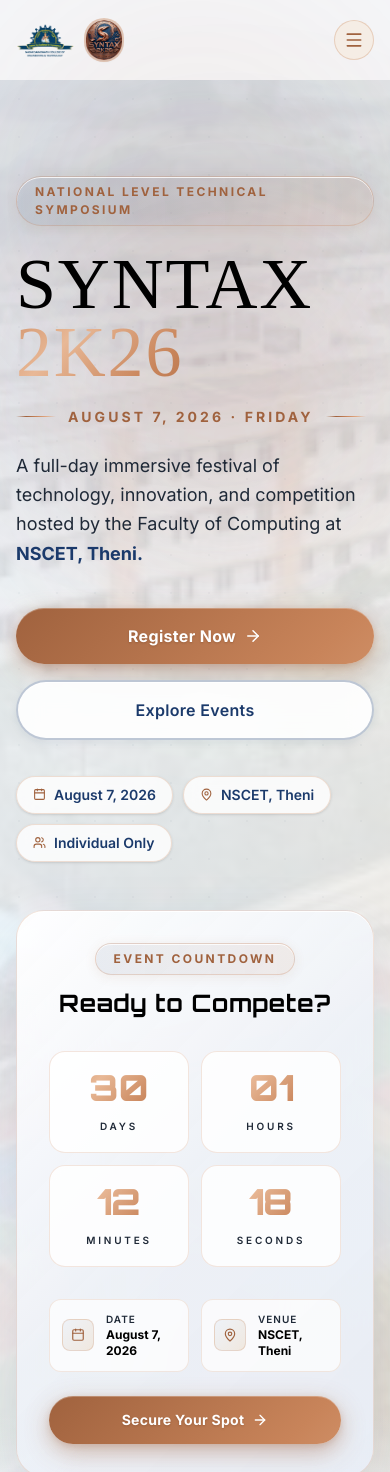
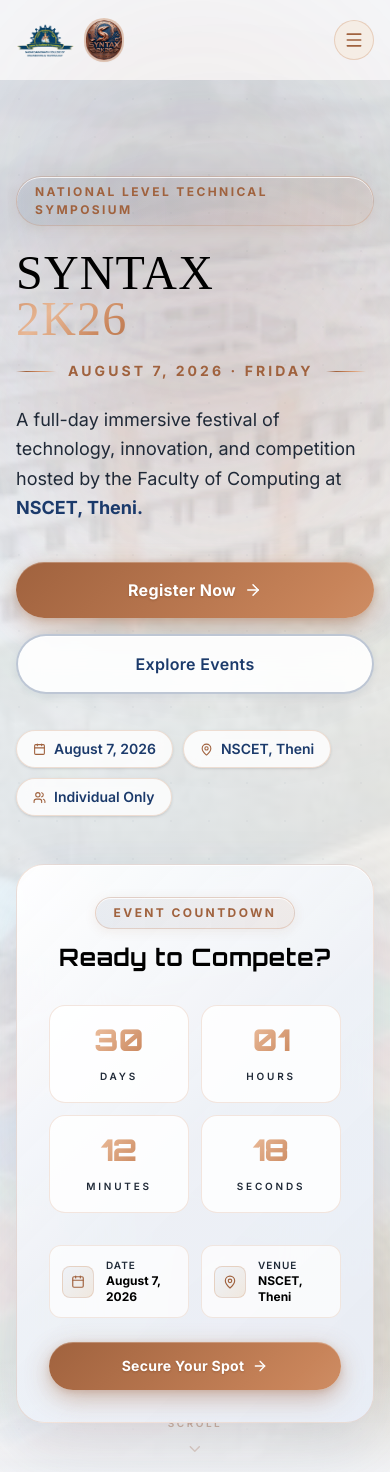
Before and after one commit to sakthisundar-16/nscet-symposium, a React app in the folder frontend/: page / in a window 390 px wide. Shown: the top 1472 px of the page. Built offline with nearby package versions, Linux system fonts and the light colour scheme; the HTML template or start-up script is replaced by a standard one; a web font is replaced by a local one.

Commit message:
Frontend: Fix typography scale for optimal mobile responsiveness

```diff
--- a/frontend/src/pages/Home.tsx
+++ b/frontend/src/pages/Home.tsx
@@ -123,7 +123,7 @@
               <motion.h1
                 initial={{ opacity:0,y:28 }} animate={{ opacity:1,y:0 }}
                 transition={{ delay:0.32, duration:0.8, ease:[0.16,1,0.3,1] }}
-                className="text-7xl lg:text-8xl xl:text-9xl font-bubbly tracking-wide mb-5 leading-[0.95]"
+                className="text-5xl sm:text-7xl lg:text-8xl xl:text-9xl font-bubbly tracking-wide mb-5 leading-[0.95]"
                 style={{ color: '#000000' }}
               >
                 SYNTAX
@@ -177,7 +177,7 @@
                     <div key={unit} className="group">
                       <div className="relative rounded-2xl bg-white/85 border border-[#C8845A]/20 p-4 text-center overflow-hidden transition-all duration-300 group-hover:border-[#C8845A]/50 group-hover:shadow-lg group-hover:shadow-[#C8845A]/15">
                         <div className="absolute inset-0 opacity-0 group-hover:opacity-100 transition-opacity duration-500 animate-shimmer rounded-2xl" />
-                        <p className="text-4xl font-black font-orbitron mb-1 relative z-10 text-gradient-primary tabular-nums">{value}</p>
+                        <p className="text-3xl md:text-4xl font-black font-orbitron mb-1 relative z-10 text-gradient-primary tabular-nums">{value}</p>
                         <span className="text-[10px] uppercase tracking-[0.28em] text-[#1F2937] font-inter relative z-10 font-semibold">{unit}</span>
                       </div>
                     </div>
```
